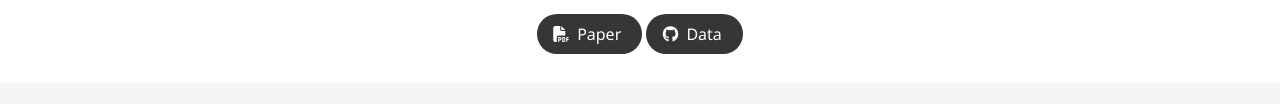
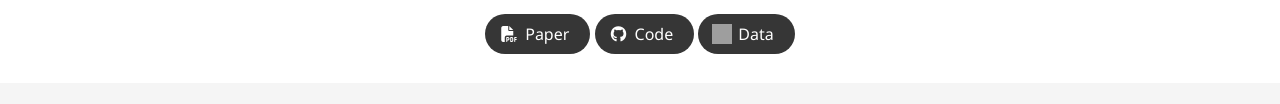
Before and after one commit to showlab/Impossible-Videos, a plain HTML site: page index.html in a window 1280 px wide. Shown: the part 185-289 px from the top of the page. Drawn offline with nearby package versions, Linux system fonts and the light colour scheme; grey boxes are pictures that could not be loaded; some icons are missing; a web font is replaced by a local one.

Commit message:
update tables

```diff
--- a/index.html
+++ b/index.html
@@ -67,9 +67,21 @@
                   <span class="icon">
                       <i class="fab fa-github"></i>
                   </span>
-                  <span>Data</span>
+                  <span>Code</span>
                   </a>
               </span>
+
+              <span class="link-block">
+                <a href=""
+                    class="external-link button is-normal is-rounded is-dark">
+                    <span class="icon">
+                        <img src="https://huggingface.co/front/assets/huggingface_logo-noborder.svg"
+                             alt="Hugging Face"
+                             style="width: 20px; height: 20px;">
+                    </span>
+                    <span>Data</span>
+                </a>
+            </span>
 
             </div>
           </div>
```
Also changed, not shown: static/img/ipv_eval_vid_gen.png, static/img/ipv_eval_vid_understand.png.
